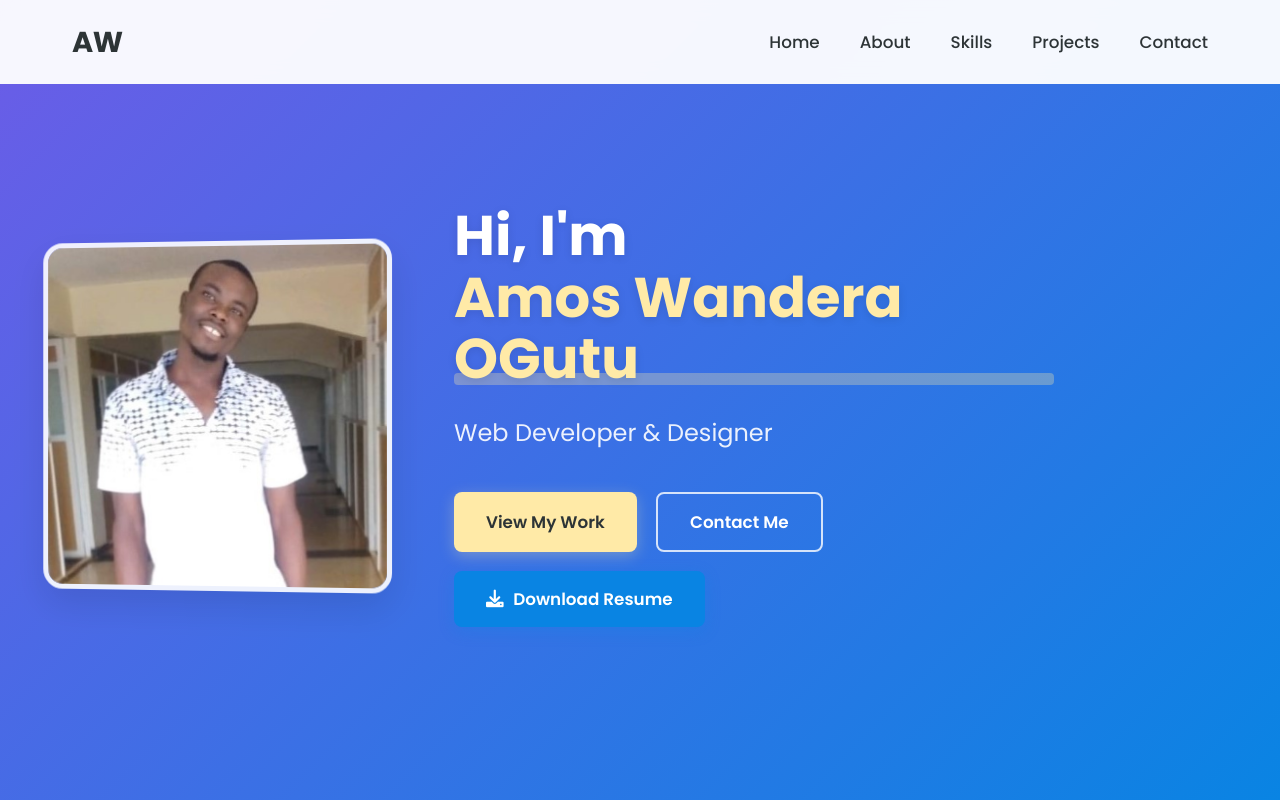
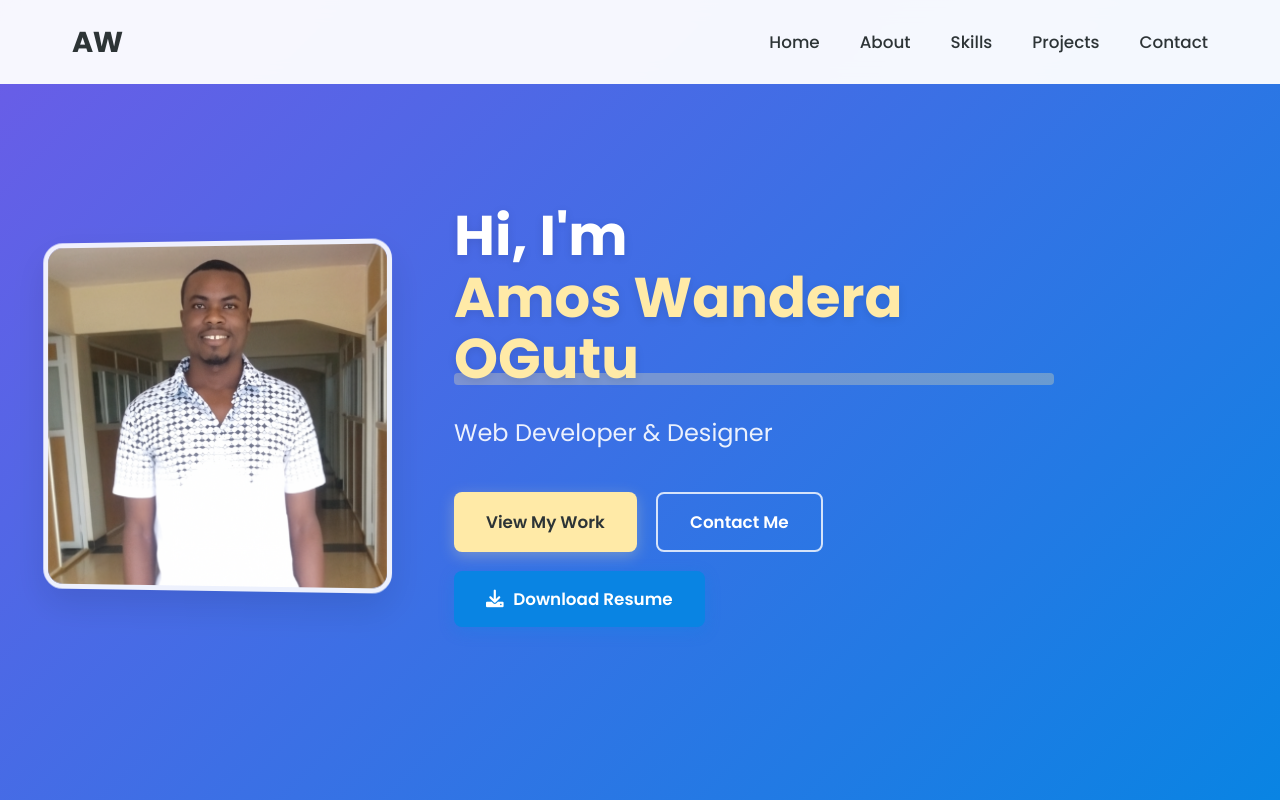
Before and after one commit to amoswandera/portfolio, a plain HTML site: page index.html in a window 1280 px wide. Shown: the top 800 px of the page. Drawn offline with Linux system fonts and the light colour scheme.

Commit message:
Update profile picture path to profile picture.png

```diff
--- a/index.html
+++ b/index.html
@@ -26,7 +26,7 @@
         <div class="hero-content">
             <div class="hero-flex">
                 <div class="profile-image">
-                    <img src="images/profile1.jpg" alt="Amos Wandera OGutu">
+                    <img src="images/profile picture.png" alt="Amos Wandera OGutu">
                 </div>
                 <div class="hero-text">
                     <h1>Hi, I'm <span class="highlight">Amos Wandera OGutu</span></h1>
```
